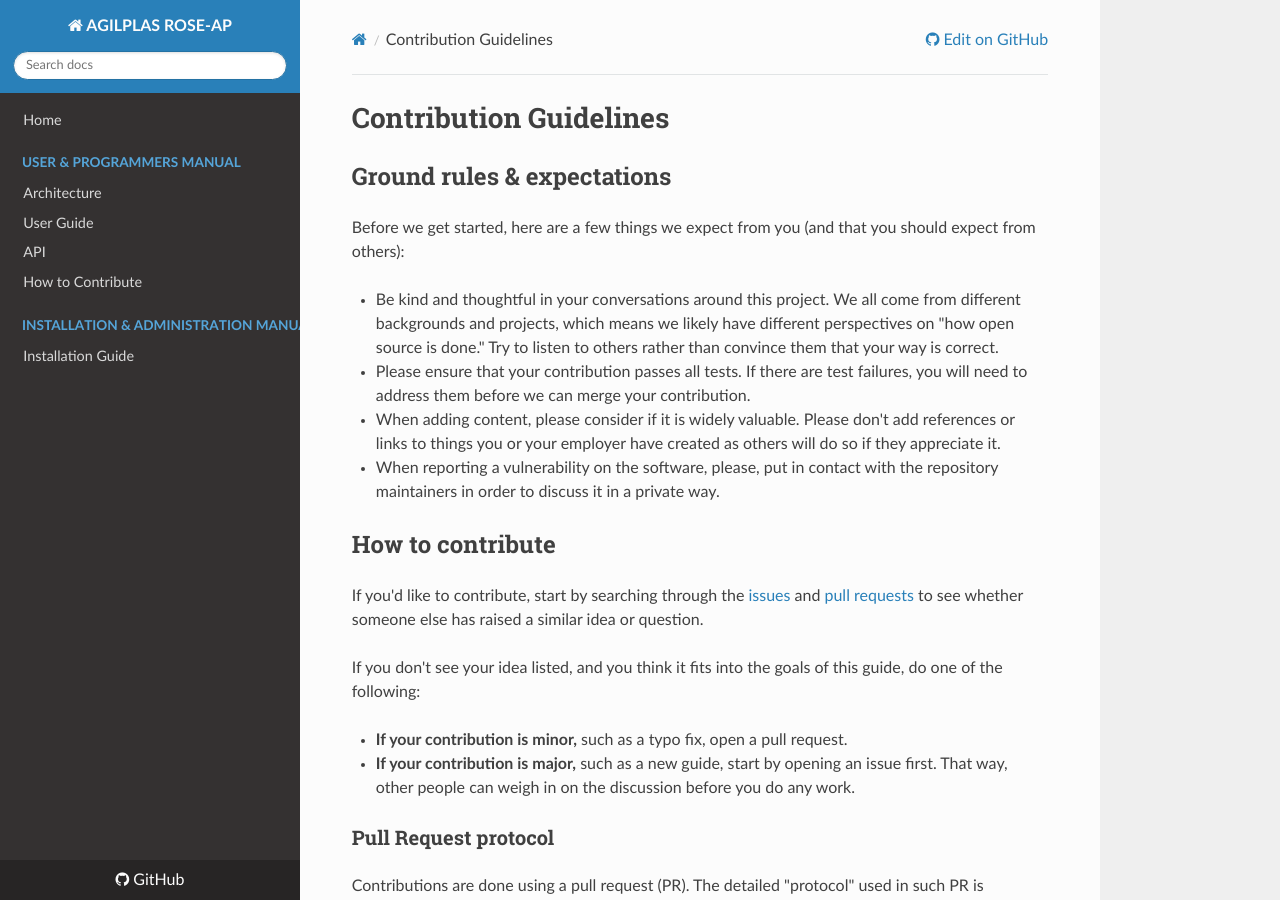
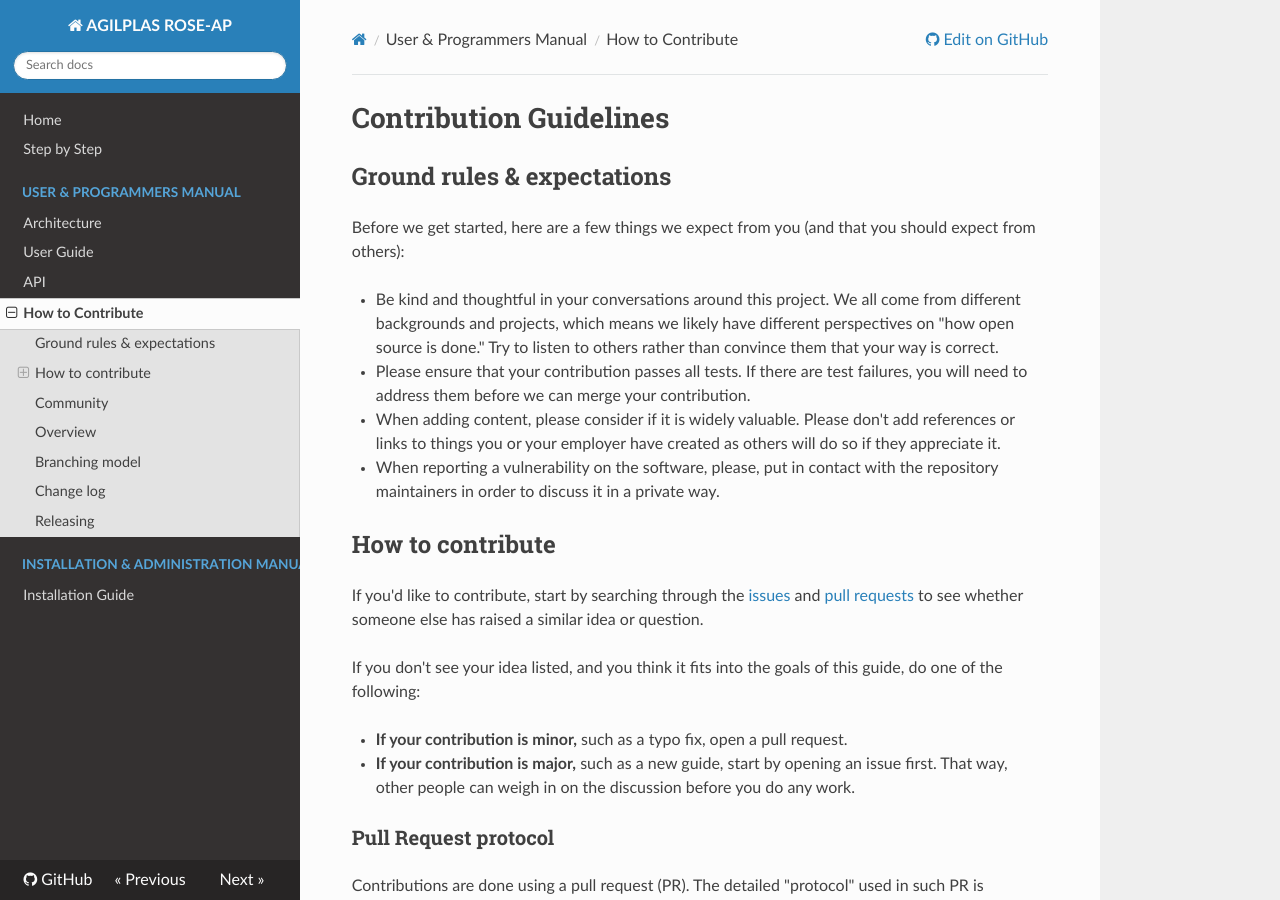
Before and after one commit to ramp-eu/AGILPLAS, an MkDocs documentation site: the page built from docs/CONTRIBUTING.md, in a window 1280 px wide and 900 px high. Built offline with MkDocs 1.6.1, drawn with Linux system fonts in a browser that asks for light colours; nearby versions of some CDN libraries.

Commit message:
mkdocs: add Step by Step and fix contributions link

```diff
--- a/mkdocs.yml
+++ b/mkdocs.yml
@@ -9,10 +9,11 @@ use_directory_urls: false
 theme: readthedocs
 nav:
   - Home: 'README.md'
+  - Step by Step: 'stepbystep.md'
   - User & Programmers Manual:
     - 'Architecture' : 'architecture.md'
     - 'User Guide': 'usermanual.md'
     - 'API' : 'api.md'
-    - 'How to Contribute': 'contribution.md'
+    - 'How to Contribute': 'CONTRIBUTING.md'
   - 'Installation & Administration Manual':
     - 'Installation Guide': 'installationguide.md'
```
